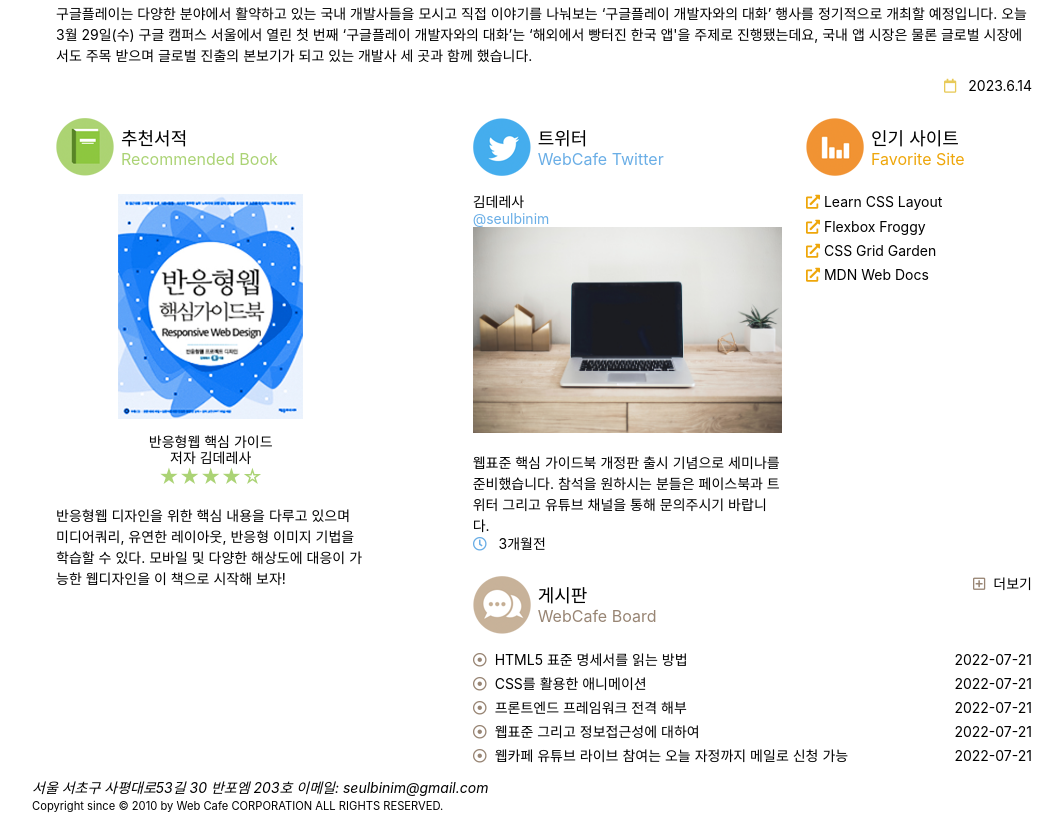
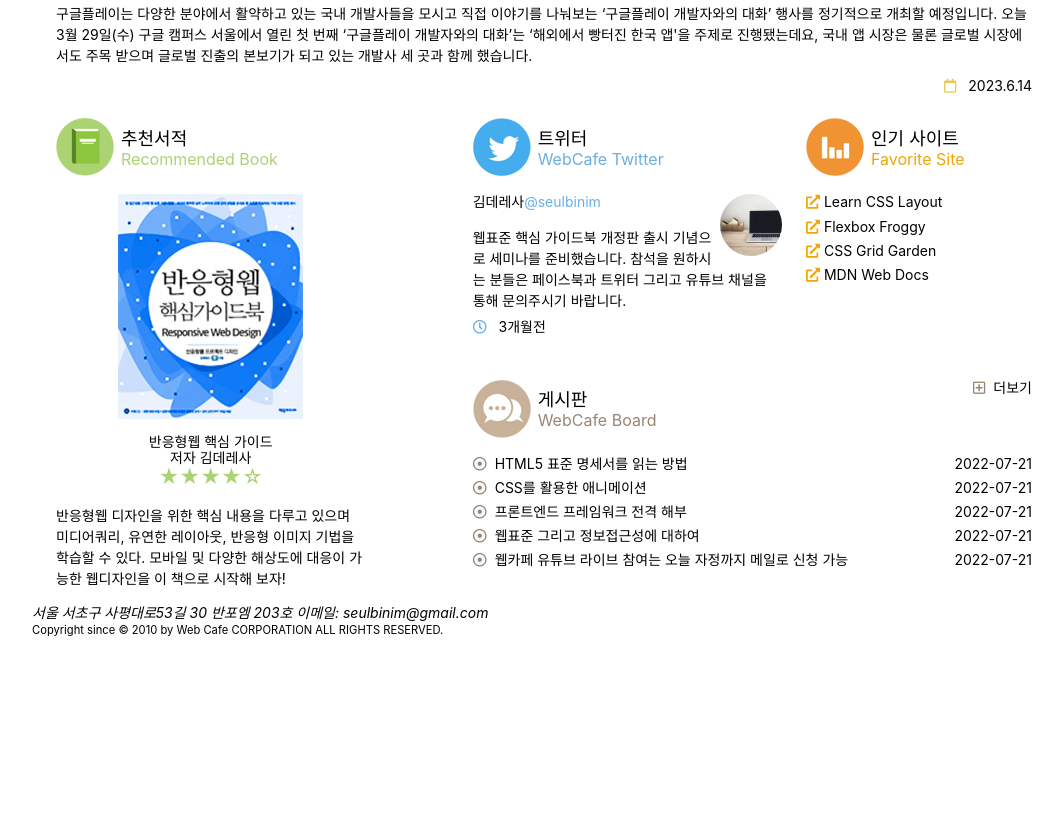
Before and after one commit to mhansw02/KTDS-RWD, a plain HTML site: page index.html in a window 1280 px wide. Shown: the part 819-1632 px from the top of the page, without its empty margins (96-1158 px from the left). After the commit the page ends 1456 px from the top, so only its background shows below. Drawn offline with Linux system fonts and the light colour scheme; a web font is replaced by a local one.

Commit message:
트위터 스타일 완성

```diff
--- a/style/index.css
+++ b/style/index.css
@@ -318,7 +318,30 @@ iframe {
 
 
 
+/* 공통 트위터 */
+.twitter__userInfo {
+  display: inline-flex;
+}
 
+.twitter__userProfile {
+  float: right;
+  shape-outside: circle(50%);
+  shape-margin: 1em;
+  width: clamp(60px, 20%, 80px);
+  aspect-ratio: 1/1;
+}
+
+.twitter__userProfileImage {
+  border-radius: 50%;
+  width: 100%;
+  height: 100%;
+  object-fit: cover;
+  object-position: 0 100%;
+}
+
+.twitter__summary {
+  margin: var(--spacing-sm) 0 var(--spacing-xs) 0;
+}
 
 
 
```
